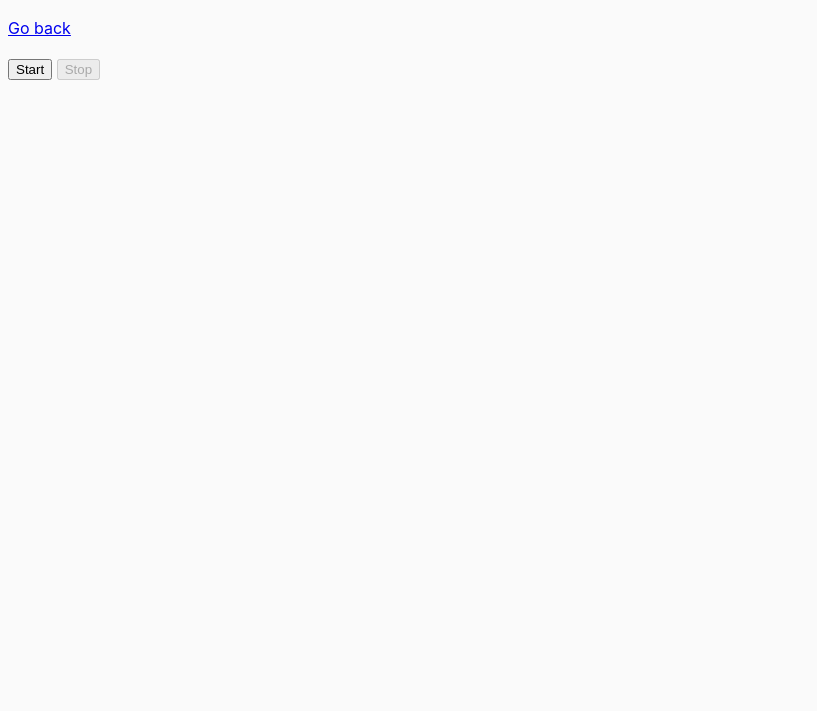
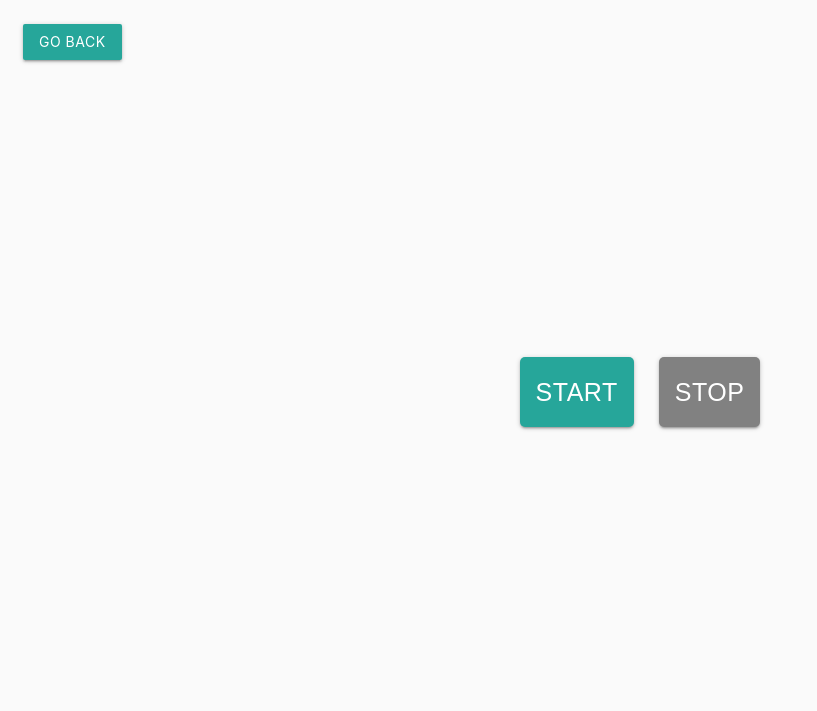
Before and after one commit to makaronnik/goit-js-hw-09, a website built with Parcel: page src/01-color-switcher.html in a window 1280 px wide. Shown: the whole page, without its empty margins (0-817 px from the left). Built offline with nearby package versions, Linux system fonts and the light colour scheme.

Commit message:
Task 1 update

```diff
--- a/src/01-color-switcher.html
+++ b/src/01-color-switcher.html
@@ -9,8 +9,10 @@
   <body>
     <p><a href="index.html">Go back</a></p>
 
-    <button type="button" data-start>Start</button>
-    <button type="button" data-stop>Stop</button>
+    <div class="wrapper">
+      <button type="button" data-start>Start</button>
+      <button type="button" data-stop>Stop</button>
+    </div>
 
     <script src="js/01-color-switcher.js" type="module"></script>
   </body>
--- /dev/null
+++ b/src/css/01-color-switcher.css
@@ -0,0 +1,94 @@
+:root {
+  --shadow-default: 0 2px 2px #00000024, 0 3px 1px -2px #0000001f,
+    0 1px 5px #0003;
+  --shadow-hover: 0 3px 3px #00000024, 0 1px 7px #0000001f, 0 3px 1px -1px #0003;
+}
+
+body {
+  height: 100vh;
+
+  display: flex;
+  flex-direction: column;
+
+  padding-left: 15px;
+  padding-right: 15px;
+}
+
+button,
+a {
+  display: inline-block;
+
+  height: 36px;
+  padding: 0 16px;
+
+  font-size: 14px;
+  text-align: center;
+  text-transform: uppercase;
+  letter-spacing: 0.5px;
+  line-height: 36px;
+
+  vertical-align: middle;
+  cursor: pointer;
+
+  outline: 0;
+  color: #fff;
+  background-color: #26a69a;
+  text-decoration: none;
+  box-shadow: var(--shadow-default);
+
+  border: none;
+  border-radius: 2px;
+
+  transition: background-color 0.2s ease-out;
+  -webkit-tap-highlight-color: transparent;
+}
+
+button:hover,
+a:hover {
+  background-color: #2bbbad;
+  box-shadow: var(--shadow-hover);
+}
+
+.wrapper {
+  margin-left: auto;
+  margin-right: auto;
+  margin-bottom: 100px;
+
+  display: flex;
+  align-items: center;
+
+  flex-grow: 1;
+}
+
+.wrapper button {
+  height: 70px;
+  padding: 0 16px;
+
+  font-size: 25px;
+
+  border-radius: 5px;
+}
+
+.wrapper button:last-child {
+  margin-left: 25px;
+  background-color: #a62826;
+}
+
+.wrapper button:last-child:hover {
+  margin-left: 25px;
+  background-color: #bb392b;
+}
+
+.wrapper button:last-child:disabled {
+  cursor: default;
+  background: #818181;
+}
+
+.wrapper button:disabled {
+  cursor: default;
+  background: #818181;
+}
+
+.wrapper button:disabled:hover {
+  box-shadow: var(--shadow-default);
+}
--- a/src/js/01-color-switcher.js
+++ b/src/js/01-color-switcher.js
@@ -1,3 +1,5 @@
+import '../css/01-color-switcher.css';
+
 const refs = {
   startBtnEl: document.querySelector('[data-start]'),
   stopBtnEl: document.querySelector('[data-stop]'),
```
Also changed, not shown: 1 other file.
